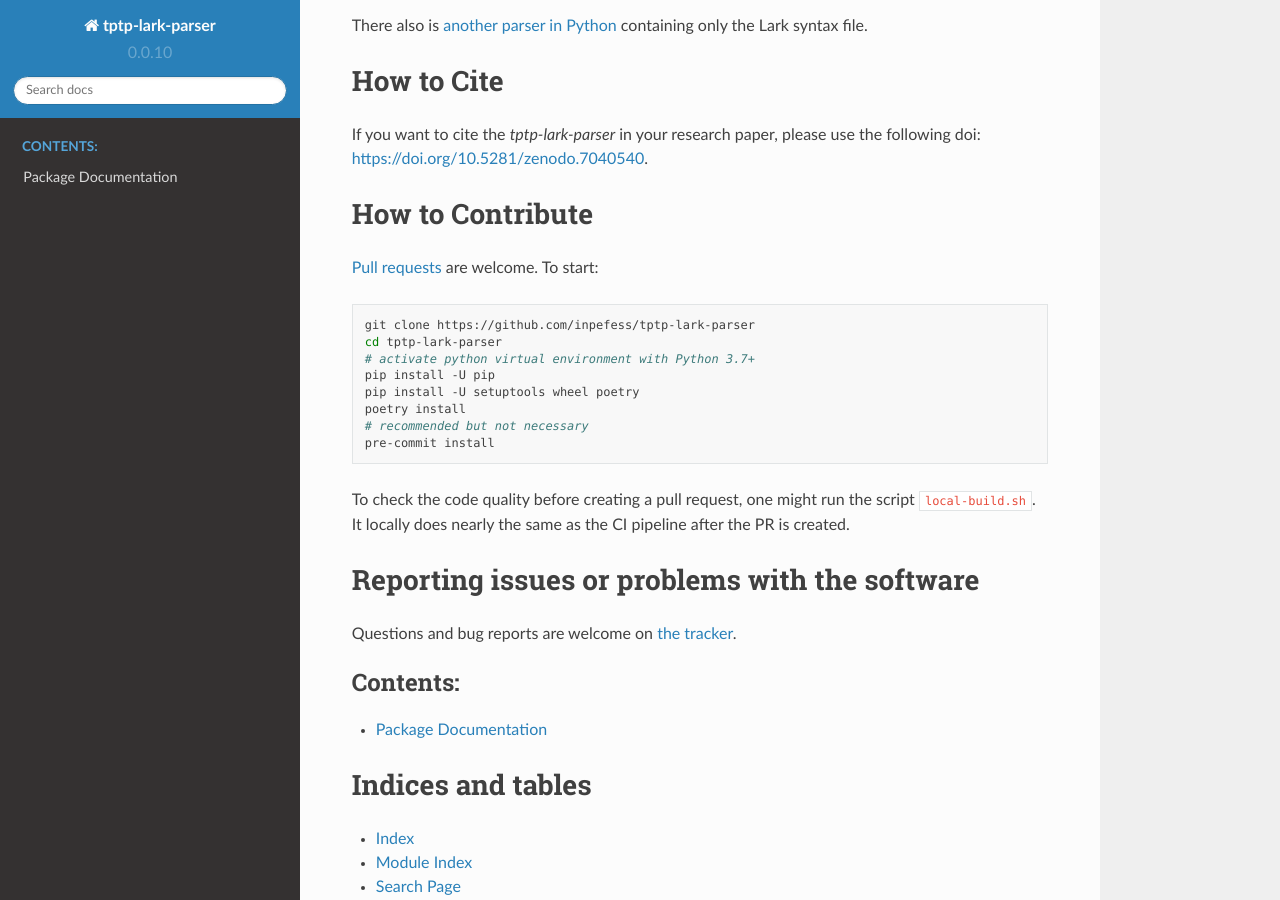
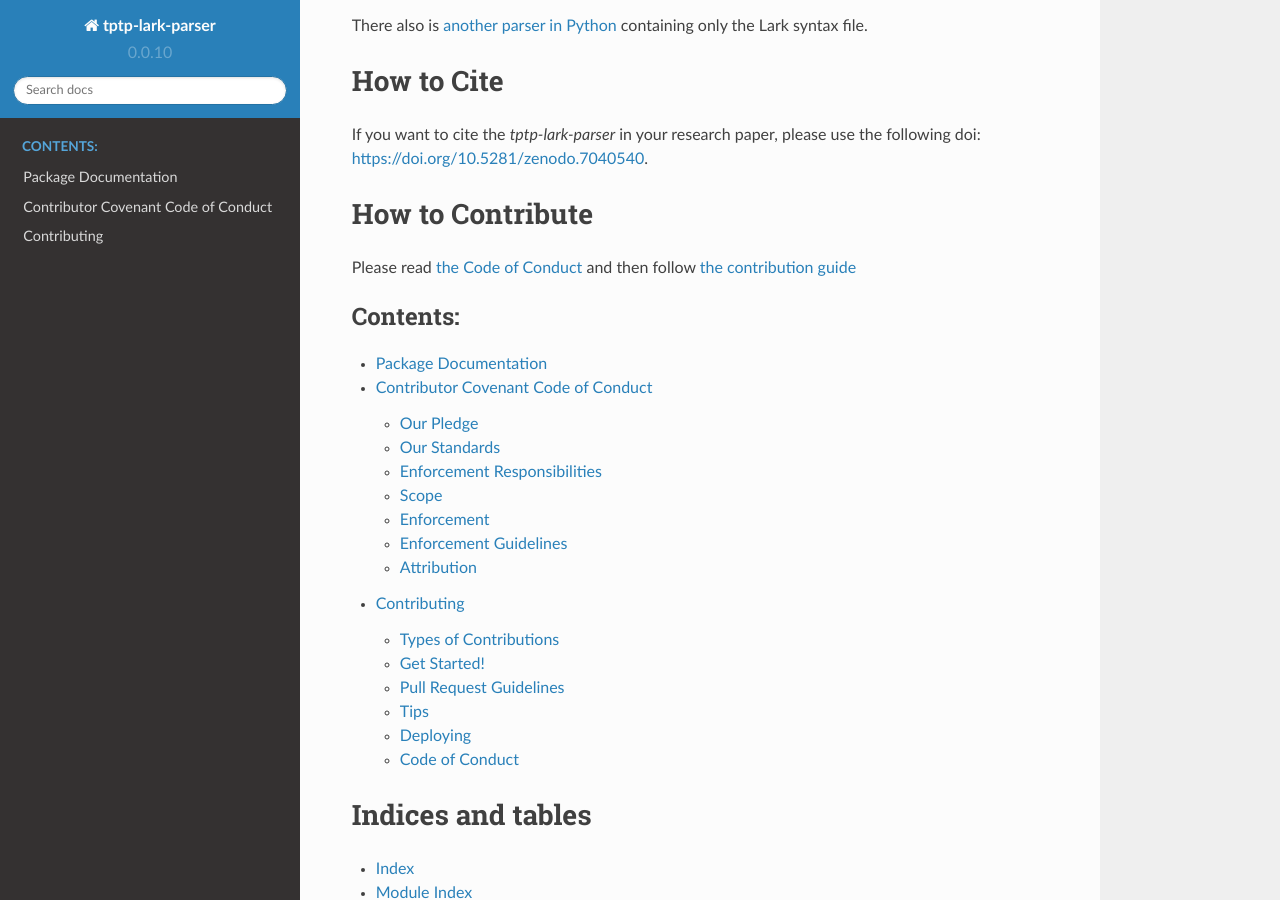
Before and after one commit to inpefess/tptp-lark-parser, a Sphinx documentation site: the page built from doc/source/index.rst, in a window 1280 px wide and 900 px high, scrolled down 1416 px. Built offline with Sphinx 7.4.7 and the Read the Docs theme 2.0.0, drawn with Linux system fonts in a browser that asks for light colours.

Commit message:
add a contribution guide

```diff
--- a/README.rst
+++ b/README.rst
@@ -95,29 +95,7 @@ please use the following doi:
 How to Contribute
 =================
 
-`Pull requests <https://github.com/inpefess/tptp-lark-parser/pulls>`__ are
-welcome. To start:
-
-.. code:: sh
-
-   git clone https://github.com/inpefess/tptp-lark-parser
-   cd tptp-lark-parser
-   # activate python virtual environment with Python 3.7+
-   pip install -U pip
-   pip install -U setuptools wheel poetry
-   poetry install
-   # recommended but not necessary
-   pre-commit install
-
-To check the code quality before creating a pull request, one might run
-the script ``local-build.sh``. It locally does nearly the same as the CI
-pipeline after the PR is created.
-
-Reporting issues or problems with the software
-==============================================
-
-Questions and bug reports are welcome on `the
-tracker <https://github.com/inpefess/tptp-lark-parser/issues>`__.
+Please read :doc:`the Code of Conduct <code-of-conduct>` and then follow :doc:`the contribution guide <contributing>`
 
 .. |PyPI version| image:: https://badge.fury.io/py/tptp-lark-parser.svg
    :target: https://badge.fury.io/py/tptp-lark-parser
--- /dev/null
+++ b/doc/source/code-of-conduct.rst
@@ -0,0 +1 @@
+.. include:: ../../CODE_OF_CONDUCT.rst
--- /dev/null
+++ b/doc/source/contributing.rst
@@ -0,0 +1 @@
+.. include:: ../../CONTRIBUTING.rst
--- a/doc/source/index.rst
+++ b/doc/source/index.rst
@@ -20,6 +20,8 @@
    :caption: Contents:
 
    package-documentation
+   code-of-conduct
+   contributing
 
 Indices and tables
 ==================
```
Also changed, not shown: CODE_OF_CONDUCT.rst (added, +144 -0 lines), CONTRIBUTING.rst (added, +138 -0 lines).
